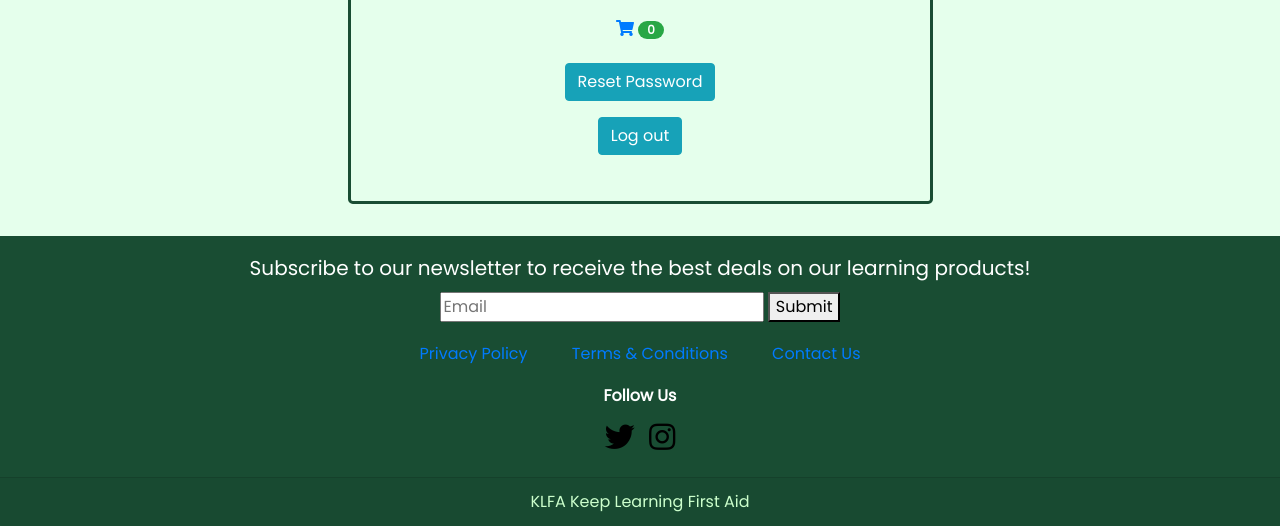
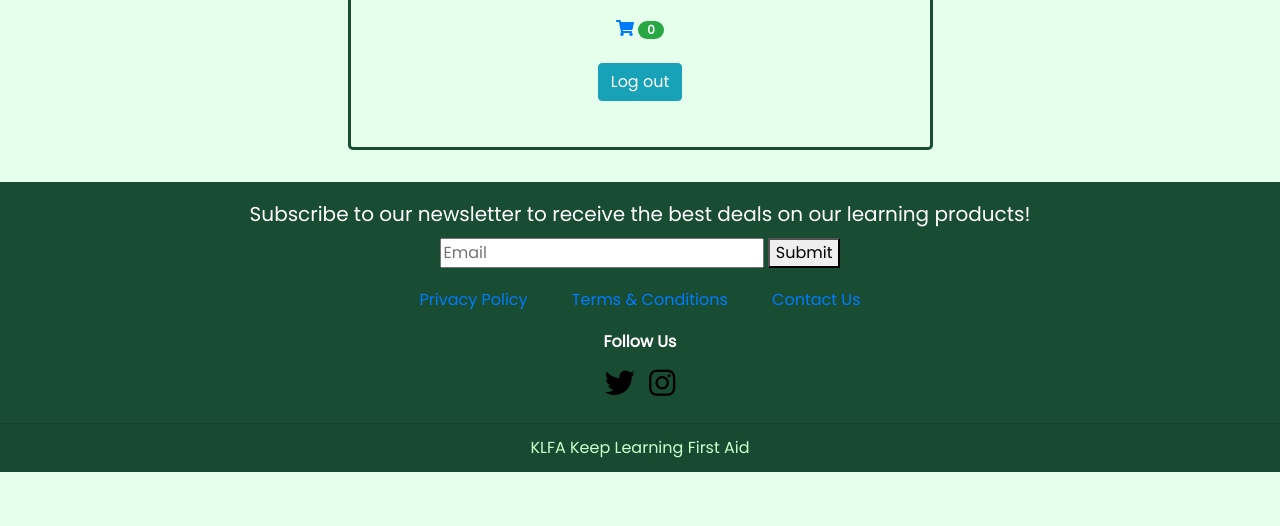
Before and after one commit to selinaerhabor/keep-learning-first-aid, a Django app: page /accounts/user/ in a window 1280 px wide. Shown: the part 454-980 px from the top of the page. After the commit the page ends 926 px from the top, so only its background shows below. Run offline with Django 3.2, Linux system fonts and the light colour scheme; parts of the project's set-up code (start-up, migrations or seed data) failed here and were passed over; some libraries are stand-ins or nearby versions.

Commit message:
Removed items causing errors on pages.

```diff
--- a/accounts/forms.py
+++ b/accounts/forms.py
@@ -4,6 +4,7 @@ from django.contrib.auth.forms import UserCreationForm
 from django.core.exceptions import ValidationError
 
 
+# Allows user to create an account
 class UserRegistrationForm(UserCreationForm):
 
     password1 = forms.CharField(
@@ -36,7 +37,7 @@ def clean_password2(self):
 
     return password2
 
-
+# Allows user to login with their credentials (created via registration form)
 class UserAccountForm(forms.Form):
 
     username = forms.CharField()
--- a/accounts/templates/profile.html
+++ b/accounts/templates/profile.html
@@ -46,7 +46,6 @@
                 {% endif %}
               </a>
             </p>
-            <p><a class="btn btn-info" href="{% url 'password_reset' %}">Reset Password</a></p>
             <p><a class="btn btn-info" href="{% url 'logout' %}">Log out</a></p>
           </div>
         </div>
--- a/accounts/views.py
+++ b/accounts/views.py
@@ -53,6 +53,6 @@ def registration(request):
     return render(request, 'registration.html',
         {"registration_form": registration_form})
 
-#For Profile
+#For User Profile
 def profile(request):
     return render(request, 'profile.html')
```
